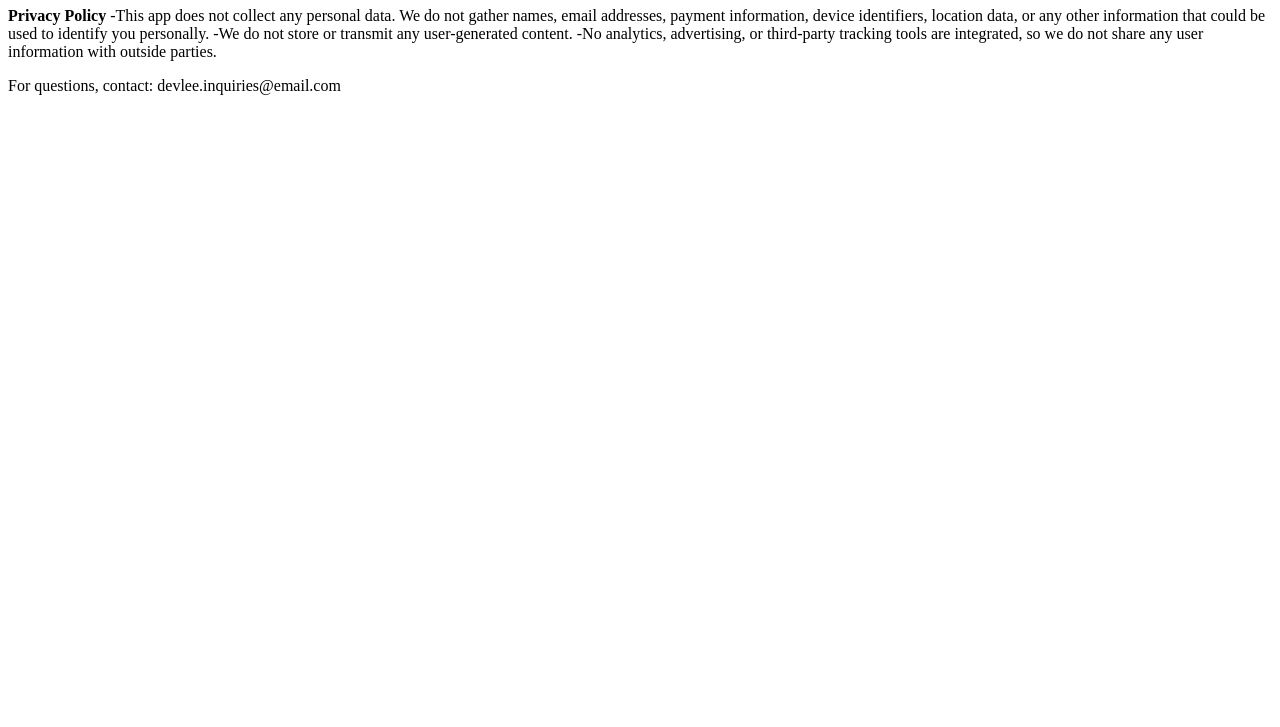
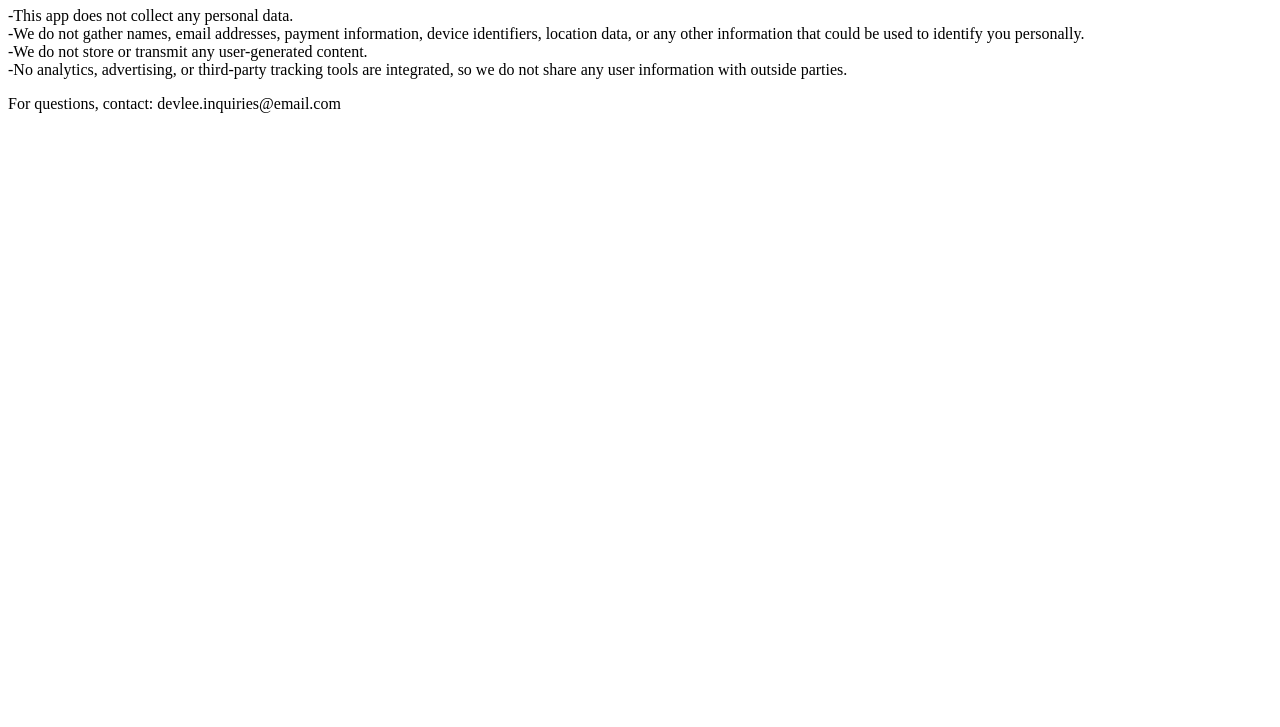
Before and after one commit to dev-lee-inquiries/privacy-policy, a plain HTML site: page index.html in a window 1280 px wide. Shown: the part 73-800 px from the top of the page. Drawn offline with Linux system fonts and the light colour scheme.

Commit message:
Update index.html

```diff
--- a/index.html
+++ b/index.html
@@ -6,10 +6,10 @@
 </head>
 <body>
   <h1>Privacy Policy</h1>
-  <p><b>Privacy Policy</b>
--This app does not collect any personal data. We do not gather names, email addresses, payment information, device identifiers, location data, or any other information that could be used to identify you personally.
--We do not store or transmit any user-generated content.
--No analytics, advertising, or third-party tracking tools are integrated, so we do not share any user information with outside parties.
+-This app does not collect any personal data.
+<br>-We do not gather names, email addresses, payment information, device identifiers, location data, or any other information that could be used to identify you personally.
+<br>-We do not store or transmit any user-generated content.
+<br>-No analytics, advertising, or third-party tracking tools are integrated, so we do not share any user information with outside parties.
   <p>For questions, contact: devlee.inquiries@email.com</p>
 </body>
 </html>
```
